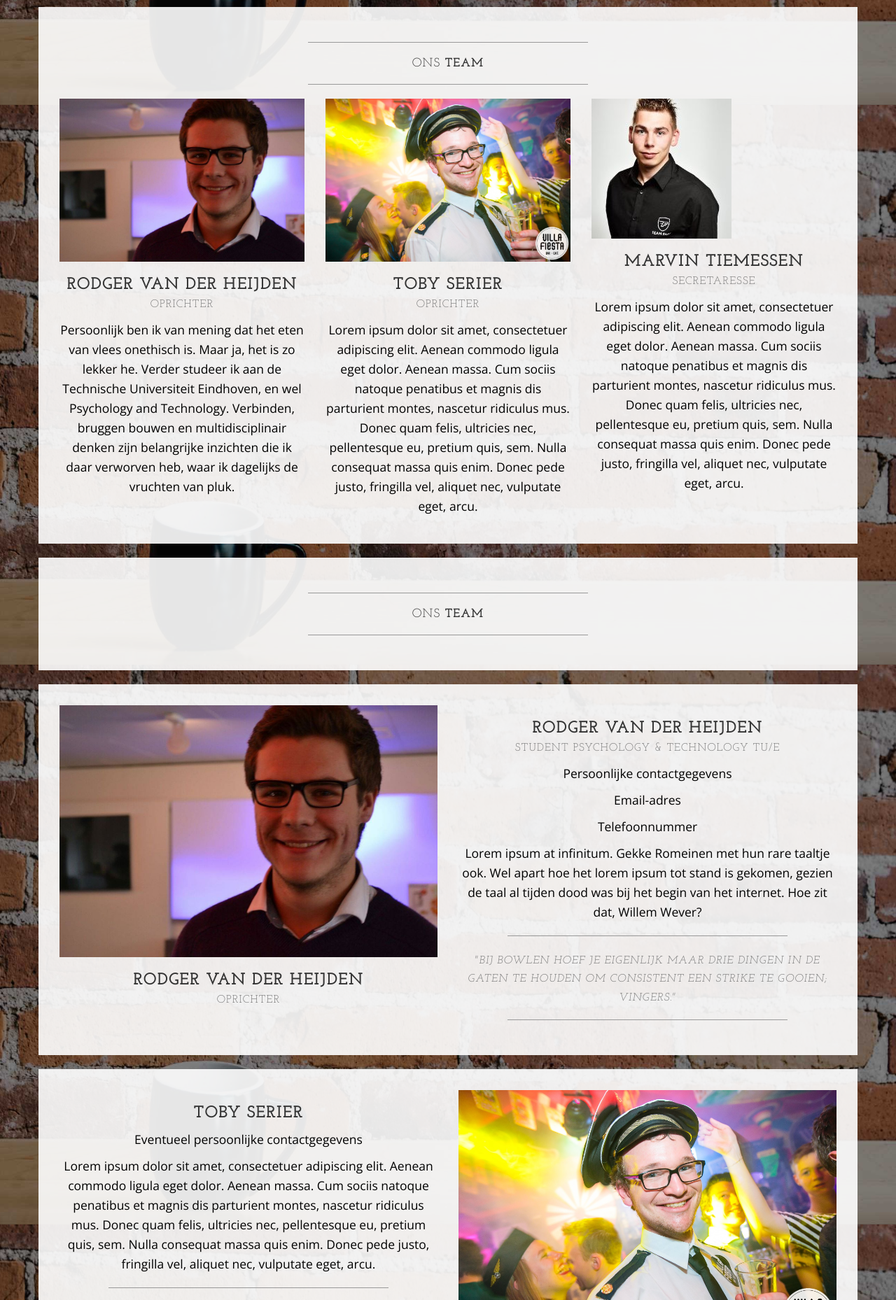
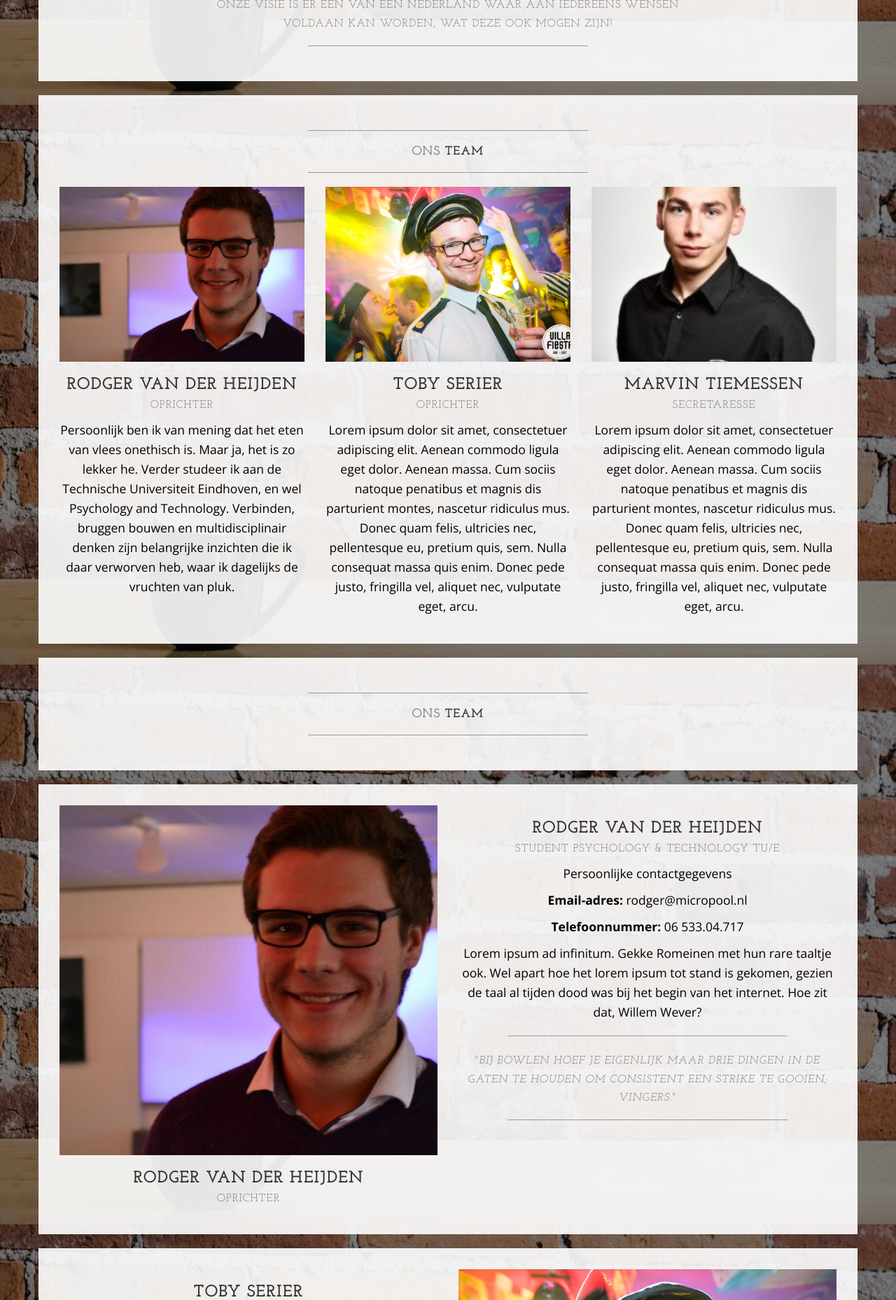
Before and after one commit to HoodRat96/micropool, a PHP site: page /html/team.html in a window 1280 px wide. Shown: the part 1450-3308 px from the top of the page at 70% size. Run offline with PHP 8.4, Linux system fonts and the light colour scheme.

Commit message:
teampagina
updates, foto's passend gemaakt, marvin's tekst erin gezet

```diff
--- a/css/business-casual.css
+++ b/css/business-casual.css
@@ -195,3 +195,15 @@ hr.divider {
     border-color: darkgrey;
     max-width: 250px;
 }
+
+.person-size{
+	object-fit: cover;
+	width: 100%;
+	height: 250px;
+}
+
+.person-size-big{
+	object-fit: cover;
+	width: 100%;
+	height: 500px;
+}
--- a/html/team.html
+++ b/html/team.html
@@ -84,12 +84,12 @@
                     <hr>
                 </div>
 
-                <div class="col-md-2">
+                <div class="col-md-1">
 				</div>
-                <div class="col-md-8" center >
+                <div class="col-md-10" center >
                     <img class="img-responsive img-border-left" src="../img/arnoveenhofslagerijdeleeuw2013.jpg" alt="">
                 </div>
-                <div class="col-md-2">
+                <div class="col-md-1">
 				</div>
 
              	<div class="col-sm-12">
@@ -124,7 +124,7 @@
                     <hr>
                 </div>
                 <div class="col-sm-4 text-center">
-                    <img class="img-responsive" src="../img/rodger.jpeg" alt="">
+                    <img class="img-responsive person-size" src="../img/rodger.jpeg" alt="">
                     <h3>Rodger van der Heijden
                        <br>
                         <small>Oprichter</small>
@@ -132,7 +132,7 @@
 					<p>Persoonlijk ben ik van mening dat het eten van vlees onethisch is. Maar ja, het is zo lekker he. Verder studeer ik aan de Technische Universiteit Eindhoven, en wel Psychology and Technology. Verbinden, bruggen bouwen en multidisciplinair denken zijn belangrijke inzichten die ik daar verworven heb, waar ik dagelijks de vruchten van pluk.</p>
                 </div>
                 <div class="col-sm-4 text-center">
-                    <img class="img-responsive" src="../img/toby.jpg" alt="">
+                    <img class="img-responsive person-size" src="../img/toby.jpg" alt="">
                     <h3>Toby Serier
                        <br>
                         <small>Oprichter</small>
@@ -141,7 +141,7 @@
 					</p>
                 </div>
                 <div class="col-sm-4 text-center">
-                    <img class="img-responsive" src="../img/marvin.jpg" alt="">
+                    <img class="img-responsive person-size" src="../img/marvin.jpg" alt="">
                     <h3>Marvin Tiemessen
                        <br>
                         <small>Secretaresse</small>
@@ -173,7 +173,7 @@
         	<div class="box">
                 <!-- Rodger -->
                 <div class="col-sm-6 text-center">
-                    <img class="img-responsive" src="../img/rodger.jpeg" alt="">
+                    <img class="img-responsive person-size-big" src="../img/rodger.jpeg" alt="">
                     <h3>Rodger van der Heijden
                        <br>
                         <small>Oprichter</small>
@@ -185,11 +185,13 @@
 						<small>Student Psychology & Technology TU/e</small></h3>
 
 					<p>Persoonlijke contactgegevens</p>
-					<p>Email-adres</p>
-					<p>Telefoonnummer</p>
+					<p><strong>Email-adres:</strong>
+						rodger@micropool.nl</p>
+					<p><strong>Telefoonnummer:</strong>
+						06 533.04.717</p>
 					<p></p>
 					<p></p>
-					<p>Lorem ipsum at infinitum. Gekke Romeinen met hun rare taaltje ook. Wel apart hoe het lorem ipsum tot stand is gekomen, gezien de taal al tijden dood was bij het begin van het internet. Hoe zit dat, Willem Wever?</p>
+					<p>Lorem ipsum ad infinitum. Gekke Romeinen met hun rare taaltje ook. Wel apart hoe het lorem ipsum tot stand is gekomen, gezien de taal al tijden dood was bij het begin van het internet. Hoe zit dat, Willem Wever?</p>
 
 					<h3 align="center">
 					<hr>
@@ -218,7 +220,7 @@
                 </div>
 
                 <div class="col-sm-6 text-center">
-                    <img class="img-responsive" src="../img/toby.jpg" alt="">
+                    <img class="img-responsive person-size-big" src="../img/toby.jpg" alt="">
                     <h3>Toby Serier
                        <br>
                         <small>Oprichter</small>
@@ -233,10 +235,10 @@
 
                 <!-- Marvin -->
                 <div class="col-sm-6 text-center">
-                    <img class="img-responsive" src="../img/marvin.jpg" alt="">
+                    <img class="img-responsive person-size-big" src="../img/marvin.jpg" alt="">
                     <h3>Marvin Tiemessen
                        <br>
-                        <small>Secretaresse</small>
+                        <small>Opperbevelhebber</small>
                     </h3>
                 </div>
 
@@ -244,12 +246,12 @@
 					<h3>Marvin Tiemessen <br></h3>
 					<p>Eventueel persoonlijke contactgegevens</p>
 
-                    <p>Lorem ipsum dolor sit amet, consectetuer adipiscing elit. Aenean commodo ligula eget dolor. Aenean massa. Cum sociis natoque penatibus et magnis dis parturient montes, nascetur ridiculus mus. Donec quam felis, ultricies nec, pellentesque eu, pretium quis, sem. Nulla consequat massa quis enim. Donec pede justo, fringilla vel, aliquet nec, vulputate eget, arcu.
+                    <p>Ik ben Marvin Tiemessen, masterstudent aan de Technische Universiteit Eindhoven en heb een passie voor innovatie en ondernemen. Geboren in Nieuw-Wehl, tevens in een krimpgemeente, ben ik op mijn 18de verhuisd naar de stad Eindhoven om daar te studeren. De grote stad was overweldigend, maar voelde ook als een verademing. Het gemak staat centraal in de stad en ik denk dat met slimme snufjes en technieken we dit ook naar het platteland en het dorp kunnen brengen. Tijdens mijn bachelor periode heb ik verscheidene nevenactiviteiten volbracht waardoor ik een échte allrounder ben geworden. Van designen, rapporteren tot aan samenwerken. Ik geloof in mensen hun daadkracht, visie en doorzettingsvermogen, en ik zie dit ook terug in mijn eigen dorp, waar bewoners zich inzetten voor een leefbare omgeving. Door middel van samenwerken, kunnen we samen iets moois neerzetten en ik wil deze filosofie ook doorgeven aan iedereen die ik tegen kom. In dit team is mijn ervaring met participatie, kritisch denken en innoveren mijn toegevoegde waarde.
 					</p>
 
             		<h3 align="center">
 					<hr>
-						<small><i>"Promooooo!!!"</i></small>
+						<small><i>"Promoooooooooo!!!"</i></small>
 					<hr>
 					</h3>
 
```
